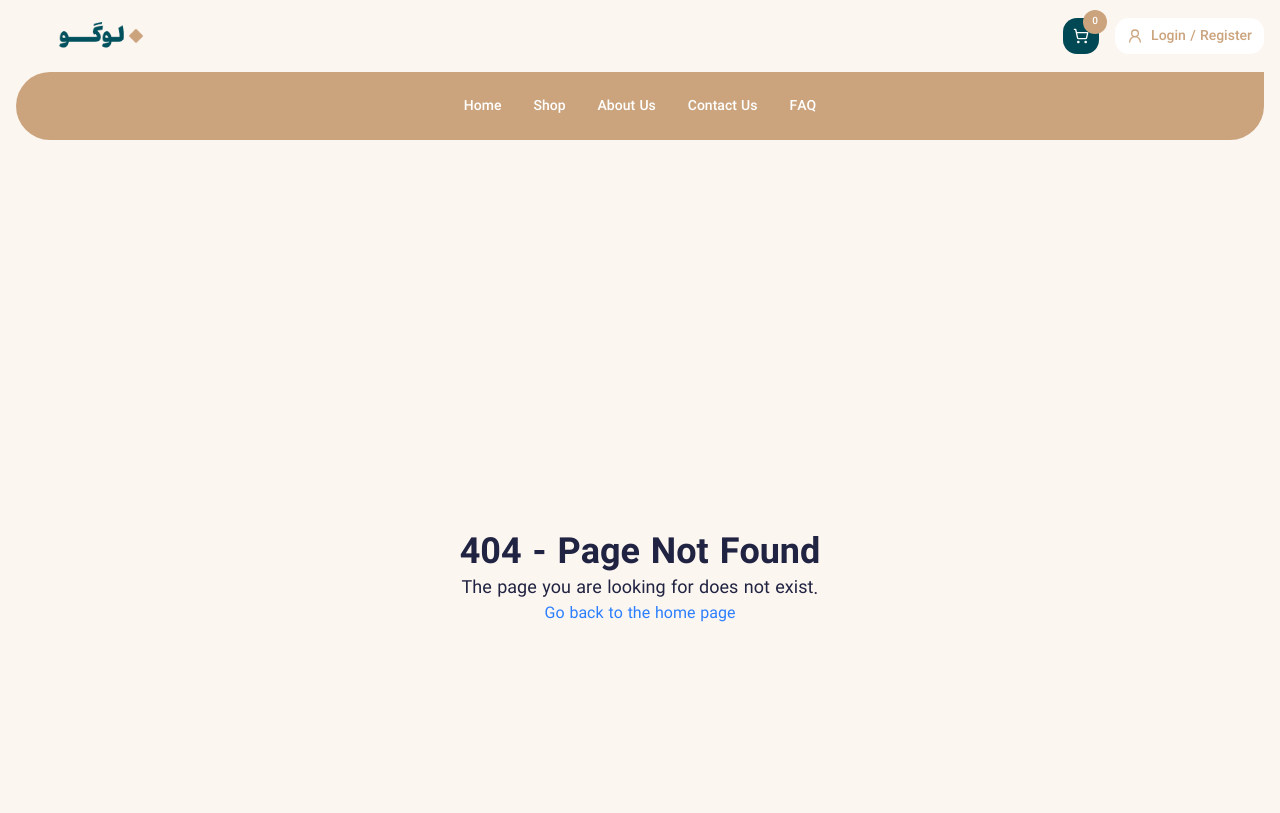
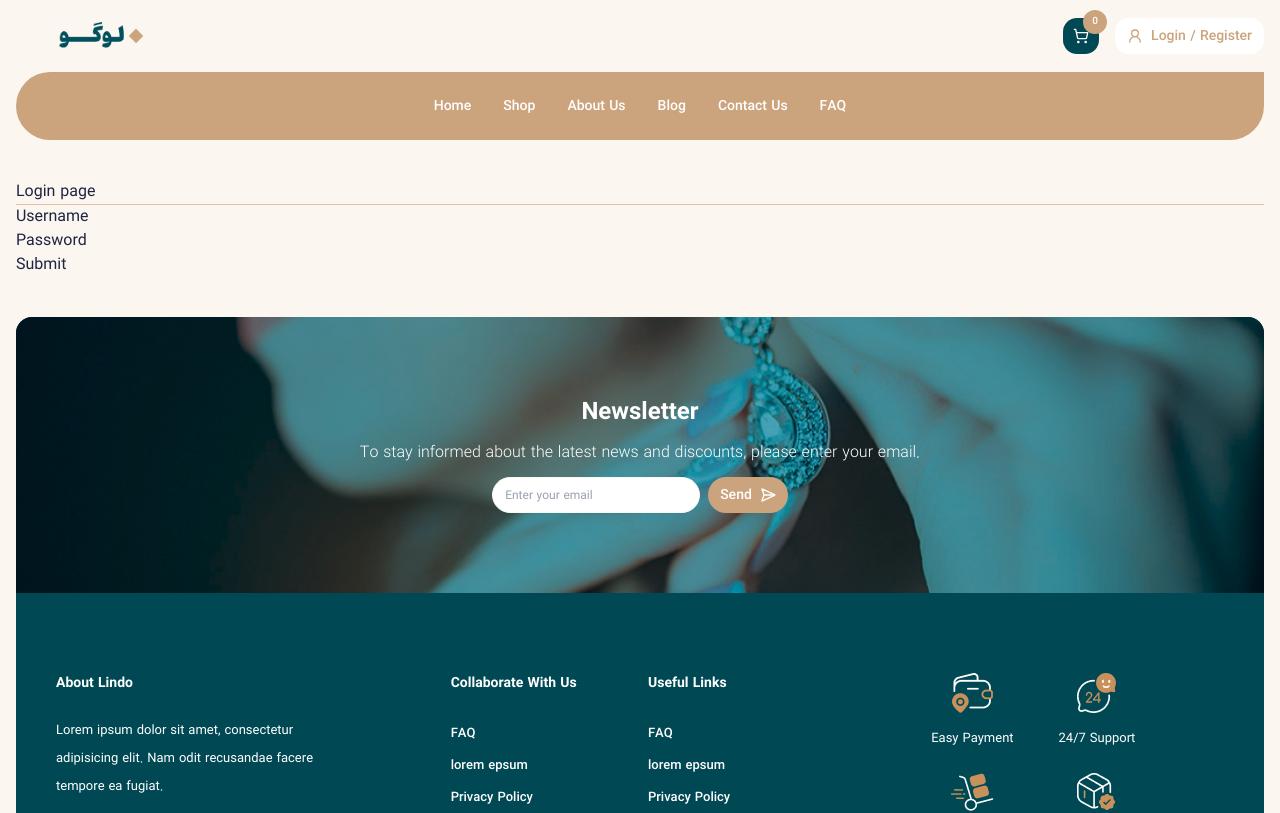
Before and after one commit to MiladRST/e-commerce-lindo, a Next.js app: page /auth/login in a window 1280 px wide. Before the commit this address had no page. Shown: the top 813 px of the page. Built offline with nearby package versions, Linux system fonts and the light colour scheme.

Commit message:
feat(auth) : api route, login

```diff
--- /dev/null
+++ b/src/app/api/auth/login/route.ts
@@ -0,0 +1,54 @@
+
+import { NextResponse } from "next/server";
+
+const BASE_URL = process.env.API_BASE_URL;
+
+export async function POST(req: Request) {
+
+    try {
+
+        const body = await req.json();
+
+        const { username, password } = body;
+
+        // data validation
+        if(!username || !password) {
+            return NextResponse.json({ message: "Username or password is not valid!" } , { status: 422 })
+        }
+
+        // fetch request to external Api
+        console.log('base-url', BASE_URL)
+
+        const response = await fetch(`${BASE_URL}/auth/login`, {
+            method: "POST",
+            headers: {
+                "Content-Type": "application/json",
+            },
+            body: JSON.stringify({ username, password })
+        })
+
+        if(!response.ok) {
+            return NextResponse.json({ message: "Failed to login!"} , { status: response.status })
+        }
+
+        const data = await response.json();
+        const { accessToken, refreshToken } = data;
+
+        console.log(data)
+
+        return NextResponse.json({ message: 'You are logged-in successfully!', data } , {
+            status : 200,
+            headers: {
+                "Set-Cookie": `token=${accessToken};path=/;httpOnly=true;max-age=${60*60}` // 1 Hour or 60 minutes
+            }
+         });
+
+    } catch( error) {
+        return NextResponse.json({ message: "Internal server error!"} , { status: 500 })
+    }
+
+}
+
+export async function GET(req: Request) {
+    return NextResponse.json({ message: 'login test'} , { status : 200 });
+}
--- /dev/null
+++ b/src/app/auth/login/page.tsx
@@ -0,0 +1,11 @@
+import LoginForm from "@/components/templates/auth/login-form"
+
+export default function LoginPage() {
+    return (
+        <>
+            <h1>Login page</h1>
+            <hr />
+            <LoginForm />
+        </>
+    )
+}
--- /dev/null
+++ b/src/app/auth/register/page.tsx
@@ -0,0 +1,7 @@
+export default function RegisterPage() {
+    return (
+        <>
+            <h1>Register Page</h1>
+        </>
+    )
+}
--- a/src/components/layouts/header.tsx
+++ b/src/components/layouts/header.tsx
@@ -19,7 +19,7 @@ export default function Header() {
                     <div className="hidden md:flex items-center flex-row-reverse gap-4">
                         {/* login & regiter */}
                         <Button variant="ghost" asChild>
-                            <Link href="/login" className="flex items-center bg-white text-primary rounded-lg hover:bg-primary hover:text-white gap-2">
+                            <Link href="/auth/login" className="flex items-center bg-white text-primary rounded-lg hover:bg-primary hover:text-white gap-2">
                                 <UserRound size={20} />
                                Login / Register
                             </Link>
--- /dev/null
+++ b/src/components/templates/auth/login-form.tsx
@@ -0,0 +1,54 @@
+"use client"
+import { useState } from 'react'
+
+
+export default function LoginForm() {
+    const [username, setUsername] = useState('')
+    const [password, setPassword] = useState('')
+    const [isPending, setIsPending] = useState(false)
+
+    const handleLoginForm = async(e:React.FormEvent) => {
+        e.preventDefault()
+        console.log('login form submission')
+
+        setIsPending(true)
+        try {
+            const response = await fetch("/api/auth/login", {
+                method: "POST",
+                headers: {
+                    "Content-Type": "application/json"
+                },
+                body: JSON.stringify({
+                    username,
+                    password
+                })
+            })
+
+            console.log('response => ', response)
+            const data = await response.json()
+            console.log('response data', data)
+        } catch(error) {
+            console.log(error)
+        } finally {
+            setIsPending(false)
+        }
+
+    }
+
+    return (
+        <form onSubmit={handleLoginForm}>
+            <div>
+                <label htmlFor="username">Username</label>
+                <input type="text" id="username" name="username" value={username} onChange={e => setUsername(e.target.value)} />
+            </div>
+
+            <div>
+                <label htmlFor="password">Password</label>
+                <input type="text" id="password" name="password" value={password} onChange={e => setPassword(e.target.value)} />
+            </div>
+
+            <button type="submit">Submit</button>
+
+        </form>
+    )
+}
--- a/src/constants/index.ts
+++ b/src/constants/index.ts
@@ -12,6 +12,10 @@ export const NAVIGATION_ITEMS = [
     {
         label: "About Us",
         href: "/about",
+    },
+    {
+        label: "Blog",
+        href: "/articles"
     },
     {
         label: "Contact Us",
```
Also changed, not shown: src/app/api/auth/me/route.ts (added), src/app/api/auth/register/route.ts (added).
